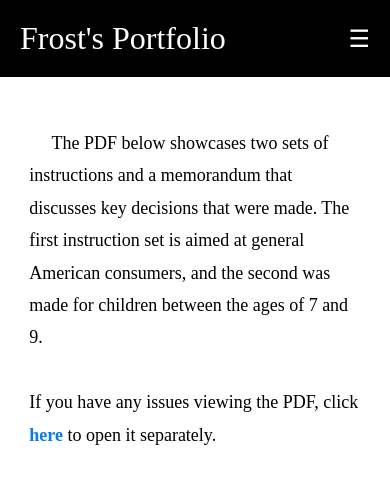
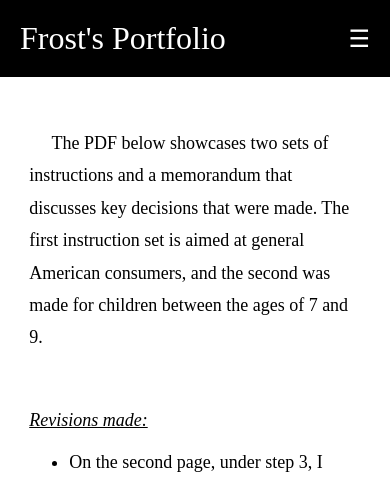
Before and after one commit to cfrost6/cfrost6.github.io, a Jekyll site: the page english/MWA2.html, which Jekyll copies as it is, in a window 390 px wide. Shown: the top 486 px of the page. Built offline with Jekyll 4.4.1, drawn with Linux system fonts in a browser that asks for light colours; some web fonts are replaced.

Commit message:
Update MWA2.html

```diff
--- a/english/MWA2.html
+++ b/english/MWA2.html
@@ -37,6 +37,14 @@
     a:hover {
         text-decoration: underline;
     }
+    @media only screen and (max-width: 768px){
+    .desktop_view {
+    display: none;
+    }
+    .mobile_view {
+        display: block;
+    }
+    }
 </style>
 
  <body>
@@ -57,6 +65,7 @@
     </nav>
 
     <!-- Pictures/Text -->
+    <span class="desktop_view">
     <div class="wrapper">
 
         <p>
@@ -64,17 +73,10 @@
             that discusses key decisions that were made. The first instruction
             set is aimed at general American consumers, and the second was made
             for children between the ages of 7 and 9.
-
-            <br><br>
-
-            If you have any issues viewing the PDF, click
-            <b><a style="color: #097bed" href="/english/PDFs/InstructionSets wMemo.pdf">here</a></b>
-            to open it separately.
-
-            <br>
+        <br>
         </p>
 
-        <iframe src="/english/PDFs/InstructionSets wMemo.pdf"
+        <iframe src="/PDFs/InstructionSets wMemo.pdf"
         style="width: 80vw; height: 100vh;
         border: none; margin: auto; display:block; margin-bottom: 80px;"></iframe>
 
@@ -93,6 +95,39 @@
             </div>
         </p>
     </div>
+    </span>
+
+    <span class="mobile_view">
+        <div class="wrapper">
+
+            <p>
+                &emsp; The PDF below showcases two sets of instructions and a memorandum
+                that discusses key decisions that were made. The first instruction
+                set is aimed at general American consumers, and the second was made
+                for children between the ages of 7 and 9.
+            <br>
+            </p>
+
+            <p>
+                <u><i>Revisions made:</i></u>
+                <div id="ul2">
+                    <div id="li2">On the second page, under step 3, I changed "caution" to "warning"
+                        to ensure the reader took the warning seriously.
+                    </div>
+
+                    <div id="li2">On the fourth page, under step 4, it used to read "Make sure to leave
+                        a small portion (about 1/2 cm) uncut...", but I changed the measurement
+                        to "about the size of your fingernail". This way, kids are more likely
+                        to understand my instructions.
+                    </div>
+                </div>
+            </p>
+
+            <iframe src="/english/PDFs/InstructionSets wMemo.pdf"
+            style="width: 80vw; height: 100vh;
+            border: none; margin: auto; display:block; margin-bottom: 80px;"></iframe>
+        </div>
+        </span>
 
     <!-- Black bar across bottom of page -->
     <div id="footer"></div>
```
